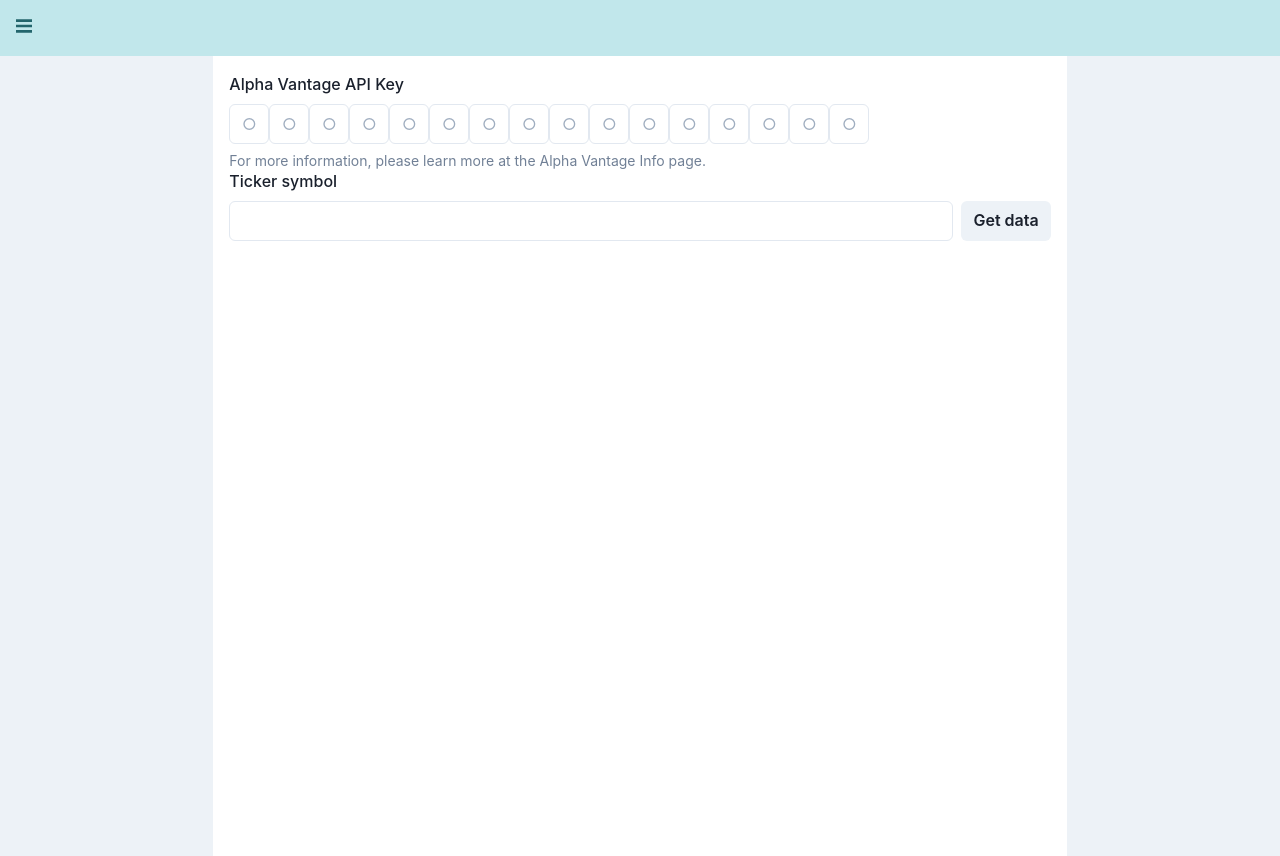
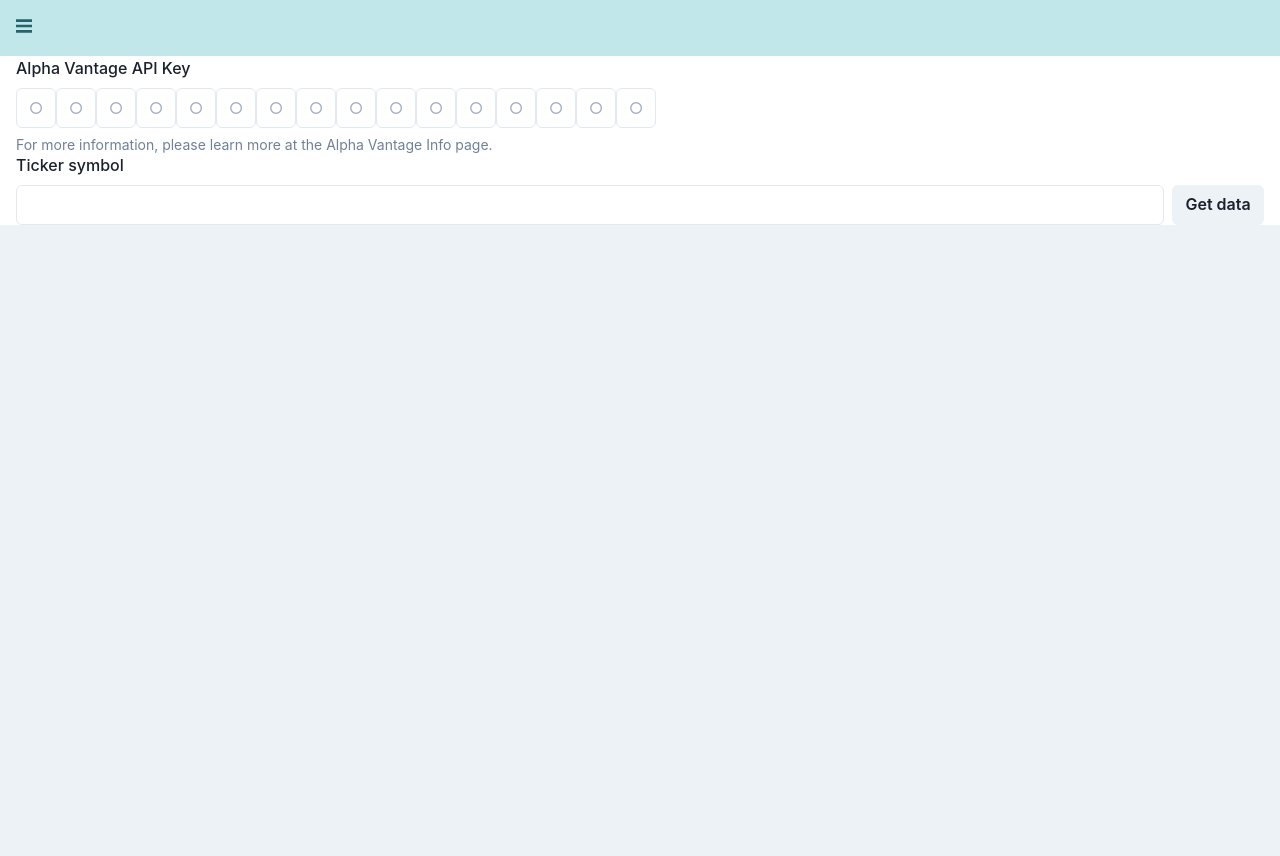
Before and after one commit to m3fawner/ssr-study, a Next.js app: page /net-proceeds in a window 1280 px wide. Built offline with nearby package versions, Linux system fonts and the light colour scheme.

Commit message:
feat: mobile friendly update

```diff
--- a/pages/_app.jsx
+++ b/pages/_app.jsx
@@ -1,5 +1,5 @@
 import PropTypes from 'prop-types';
-import { Grid, GridItem } from '@chakra-ui/react';
+import { Box, Flex } from '@chakra-ui/react';
 import ThemeProvider from '../src/components/ThemeProvider';
 import GlobalStateManager from '../src/components/GlobalStateManager';
 import Header from '../src/components/Header';
@@ -8,16 +8,13 @@
   <GlobalStateManager>
     <ThemeProvider>
       <Header />
-      <Grid
-        templateRows="repeat(1, 100vh)"
-        templateColumns={['repeat(4, 1fr)', null, null, 'repeat(6, 1fr)']}
-      >
-        <GridItem colSpan={1} bg="gray.100" />
-        <GridItem colSpan={4} m="4">
-          <Component {...pageProps} />
-        </GridItem>
-        <GridItem colSpan={1} bg="gray.100" />
-      </Grid>
+      <Flex bg="gray.100" justify="center">
+        <Box flexBasis={['100%', null, null, '80em']} minH="100vh">
+          <Box bg="white" px="4">
+            <Component {...pageProps} />
+          </Box>
+        </Box>
+      </Flex>
     </ThemeProvider>
   </GlobalStateManager>
 );
--- /dev/null
+++ b/pages/mega-backdoor-roth.jsx
@@ -0,0 +1,4 @@
+const MegaBackdoorRoth = () => (
+  <div />
+);
+export default MegaBackdoorRoth;
--- a/src/components/EstimatedNetGrant.jsx
+++ b/src/components/EstimatedNetGrant.jsx
@@ -68,7 +68,7 @@
   body: PropTypes.string.isRequired,
 };
 const HelpItems = () => (
-  <SimpleGrid columns="3" bg="gray.100" spacing="6" p="6" ml="-4" mr="-4" mt="4">
+  <SimpleGrid columns={[1, null, 2, 3]} bg="gray.100" spacing="6" p="6" ml="-4" mr="-4" mt="4">
     <HelpItem label="Gross proceeds" body="Gross proceeds is the total sum of the sale, and amounts to the share price times the number of shares" />
     <HelpItem label="Federal income taxes" body="Federal income taxes are withheld at supplemental income rates, or 22%. You will need to appropriately account for the difference in supplemental & marginal rates!" />
     <HelpItem label="State taxes" body="State taxes are income taxes applied to earnings. This will be dependent upon the appropriate state's tax regulation." />
```
